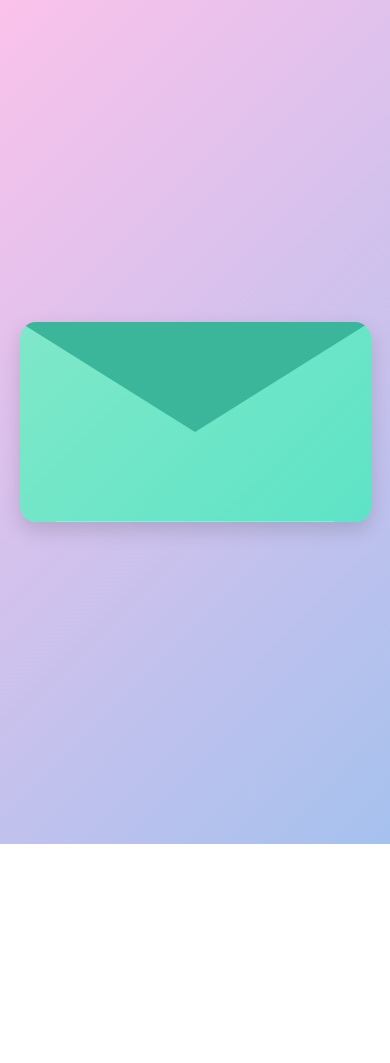
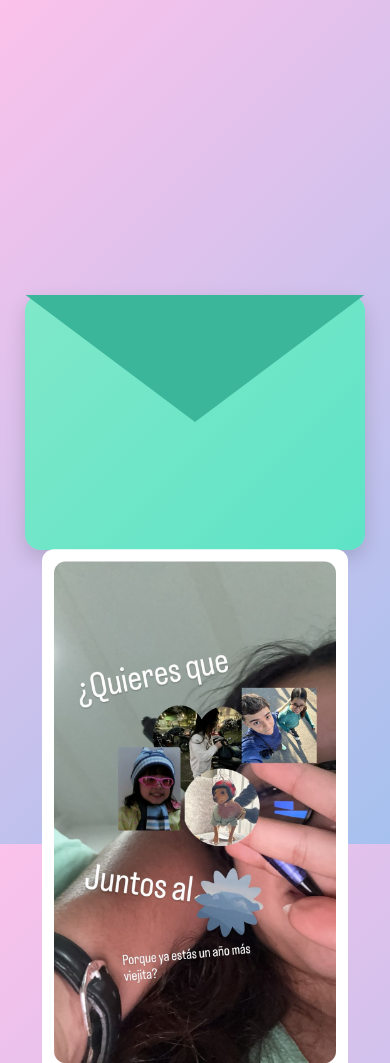
Before and after one commit to xxxxxuset554667/carta_19, a plain HTML site: page index.html in a window 390 px wide. Shown: the top 1063 px of the page. Before the commit the page ends 844 px from the top, so only its background shows below. Drawn offline with Linux system fonts and the light colour scheme.

Commit message:
Refactor envelope styles for better responsiveness

```diff
--- a/style.css
+++ b/style.css
@@ -24,13 +24,13 @@
 .envelope {
     position: relative;
     width: 320px;
-    height: 220px;
+    aspect-ratio: 4 / 3; /* mantiene proporción correcta */
     background: linear-gradient(135deg, #7fe8c9, #5ee3c6);
     border-radius: 16px;
     cursor: pointer;
-    overflow: hidden;
     box-shadow: 0 8px 20px rgba(0,0,0,0.15);
-    -webkit-tap-highlight-color: transparent; /* Evita brillo azul en iOS */
+    overflow: visible; /* permite que la carta salga completa */
+    -webkit-tap-highlight-color: transparent;
 }
 
 /* TAPA */
@@ -39,17 +39,16 @@
     top: 0;
     left: 0;
     width: 100%;
-    height: 110px;
+    height: 50%;
     background: #3bb69a;
 
-    /* Compatibilidad Safari */
     -webkit-clip-path: polygon(0 0, 100% 0, 50% 100%);
     clip-path: polygon(0 0, 100% 0, 50% 100%);
 
     transform-origin: top center;
     transition: transform 0.6s ease;
     z-index: 3;
-    backface-visibility: hidden; /* Evita glitches en iOS */
+    backface-visibility: hidden;
 }
 
 /* CARTA */
@@ -58,9 +57,8 @@
     bottom: 0;
     left: 50%;
     width: 90%;
-    max-width: 300px;
     background: white;
-    padding: 10px;
+    padding: 12px;
     border-radius: 12px;
     box-sizing: border-box;
 
@@ -86,18 +84,18 @@
 }
 
 .envelope.open .letter {
-    transform: translate(-50%, -30px);
+    transform: translate(-50%, -110%);
 }
 
 /* IMAGEN MÁS GRANDE */
 .envelope.open .letter img {
-    transform: scale(1.1);
+    transform: scale(1.05);
 }
 
-/* Responsive */
+/* RESPONSIVE */
 @media (max-width: 420px) {
     .envelope {
         width: 90vw;
-        height: 200px;
+        max-width: 340px;
     }
 }
```
